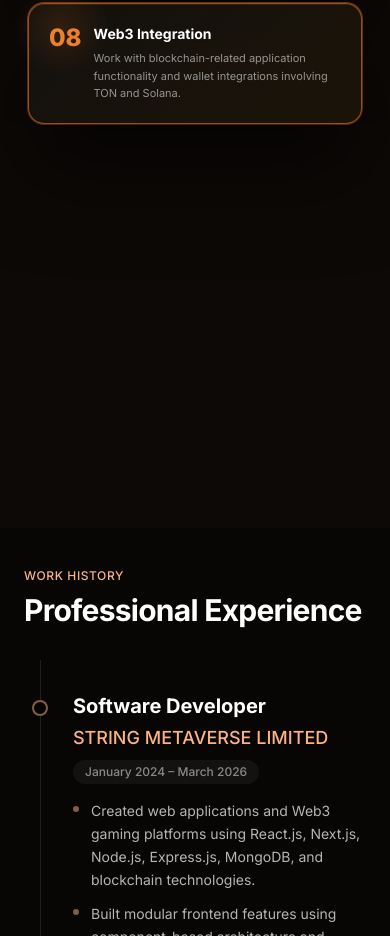
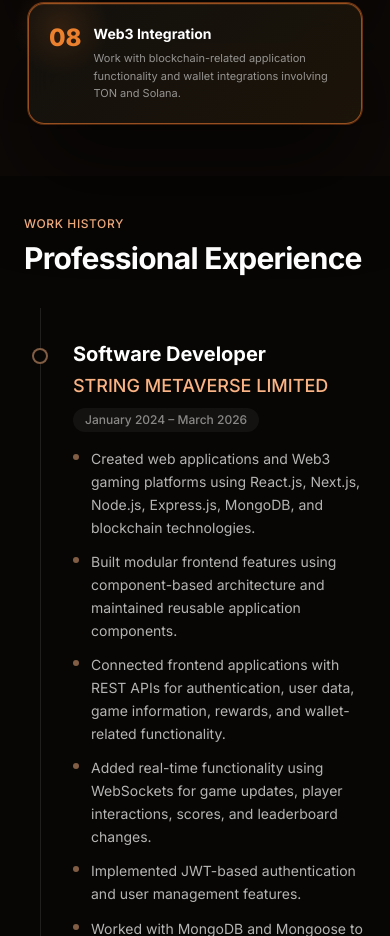
Before and after one commit to vamshivade/vamshivade, a React (Vite) app: page / in a window 390 px wide. Shown: the part 3517-4453 px from the top of the page. Built offline with nearby package versions, Linux system fonts and the light colour scheme.

Commit message:
Services: remove empty spacer div that caused large gap on mobile

```diff
--- a/src/components/Services.jsx
+++ b/src/components/Services.jsx
@@ -73,8 +73,6 @@ export default function Services() {
               </div>
             </div>
           ))}
-          {/* Extra scroll room so last card can fully settle */}
-          <div style={{ height: `${services.length * 44}px` }} />
         </div>
 
       </Container>
```
